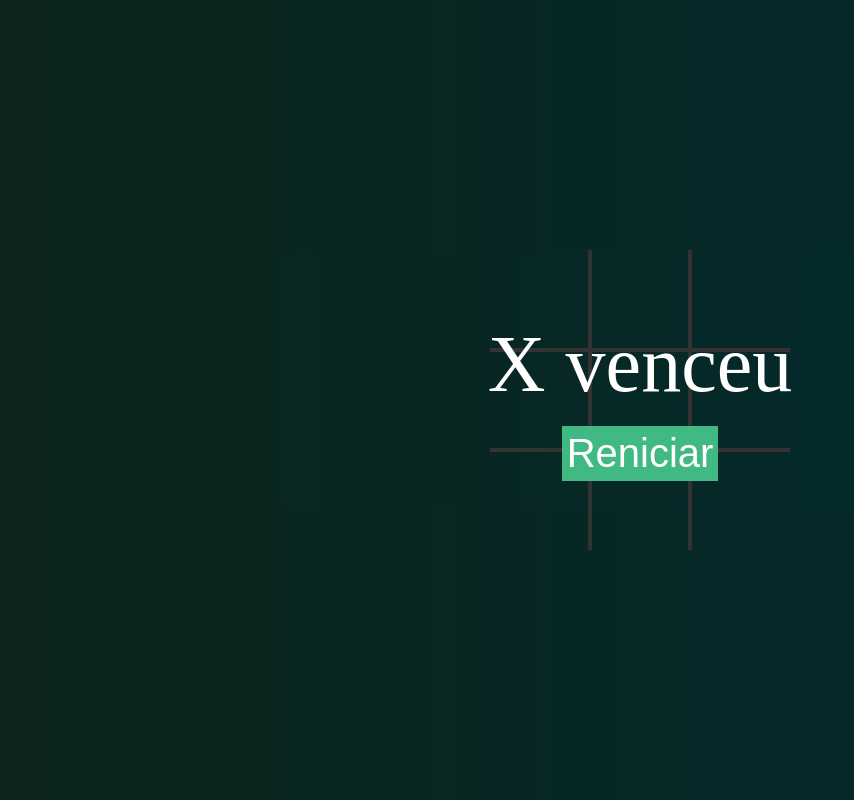
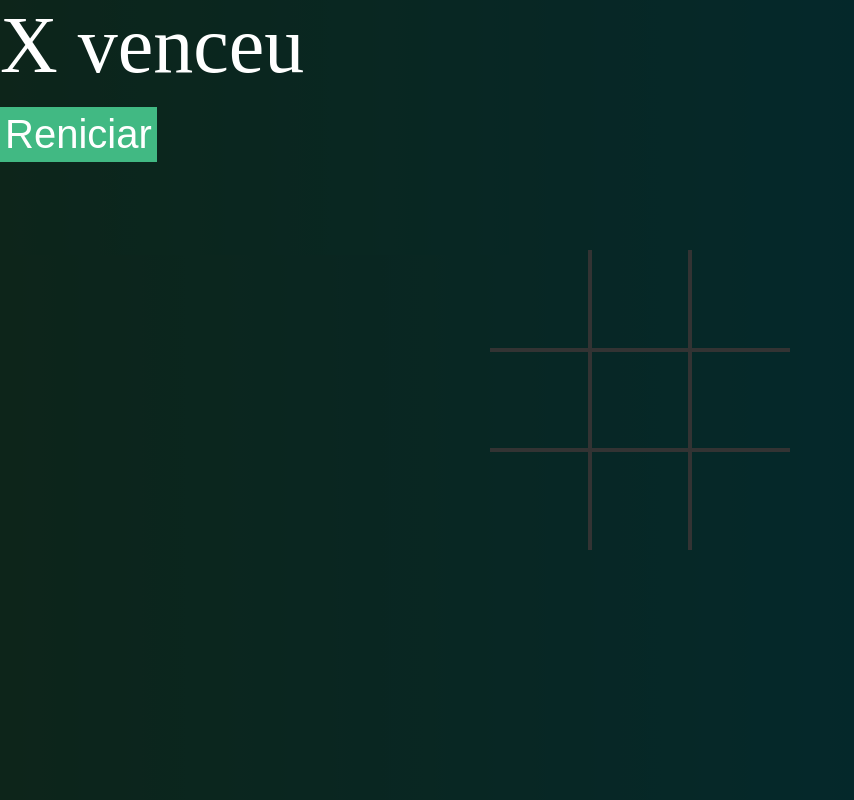
Before and after one commit to pyteres/jogo-da-velha, a plain HTML site: page index.html in a window 1280 px wide. Shown: the whole page, without its empty margins (0-854 px from the left). Drawn offline with Linux system fonts and the light colour scheme.

Commit message:
jogo-da-velha

```diff
--- a/styel.css
+++ b/styel.css
@@ -119,7 +119,7 @@ border-right: none;
 }
 
 .winning-mesager{
-display: flex;
+display: display;
 position: fixed;
 top: 0;
 bottom: 0;
```
